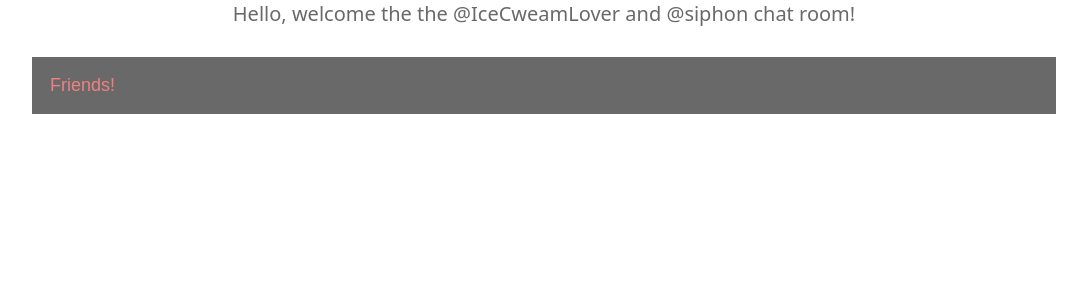
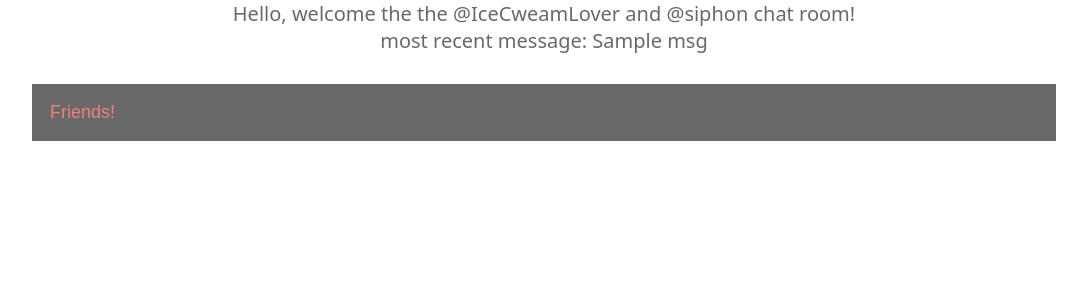
Before and after one commit to IceCweamLover/chattingapp, a Flask app: template templates/main.html in a window 1280 px wide. Shown: the top 300 px of the page, without its empty margins (96-1183 px from the left). Run offline with Flask 2, Linux system fonts and the light colour scheme; the template is opened without the code that fills it: most values are stand-ins (such as "Sample title", 1, 10 or a date in 2020); parts of the project's set-up code (start-up, migrations or seed data) failed here and were passed over.

Commit message:
Update main.html

```diff
--- a/templates/main.html
+++ b/templates/main.html
@@ -6,6 +6,7 @@
     <meta name="viewport" content="width=device-width, initial-scale=1">
     <body>
     <p class="main"> Hello, welcome the the @IceCweamLover and @siphon chat room!</p>
+    <p class="main">most recent message: {{  msg  }}</p>
         <style>
         .main{font-weight: 50; font-size: 20px; color: #696969; margin: auto; text-align: center; padding-top: 20;}
         body{color: #696969; font-family: noto sans,sans-serif; font-size: 40px; margin: auto; text-align: center; padding-top: 20;}
```
